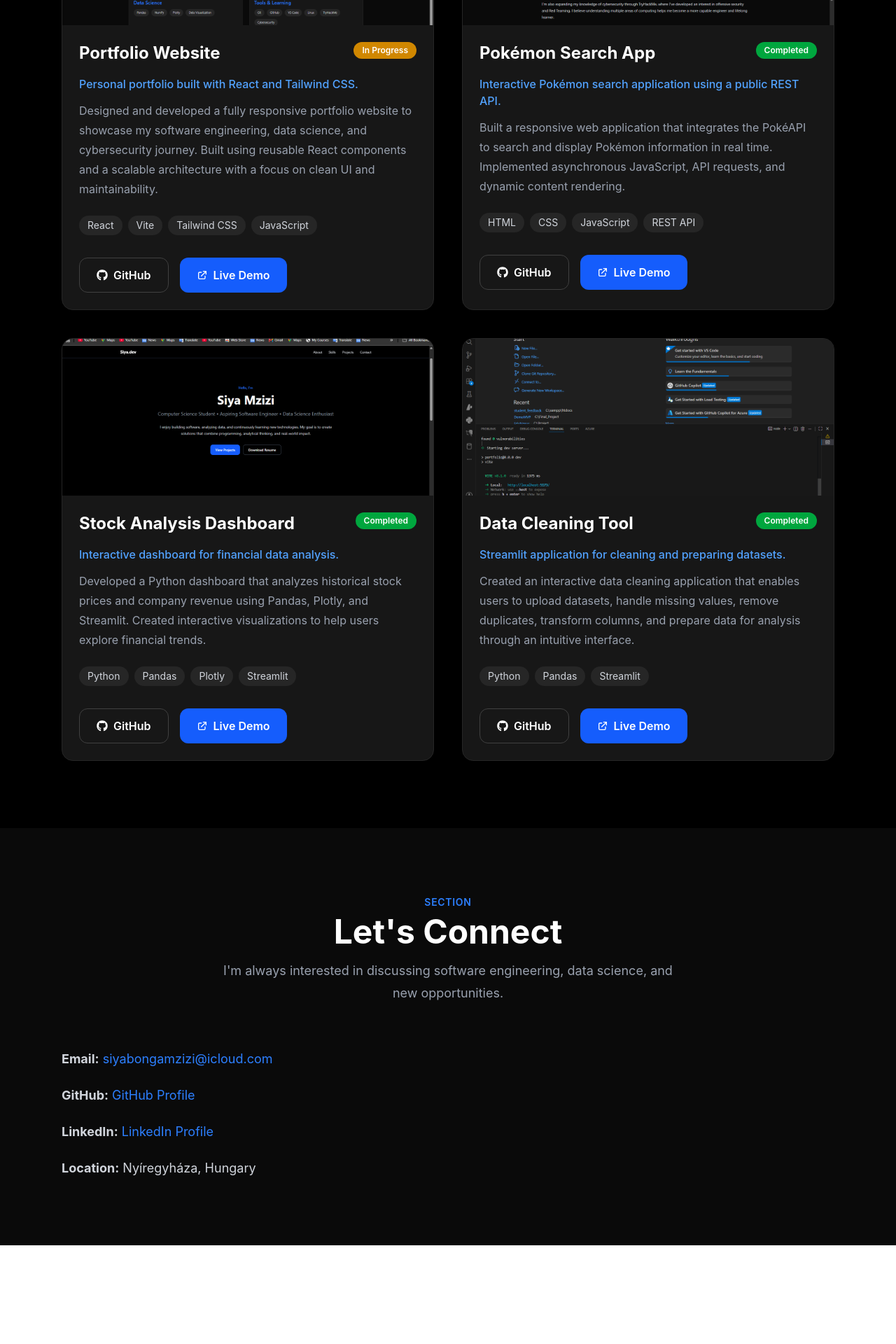
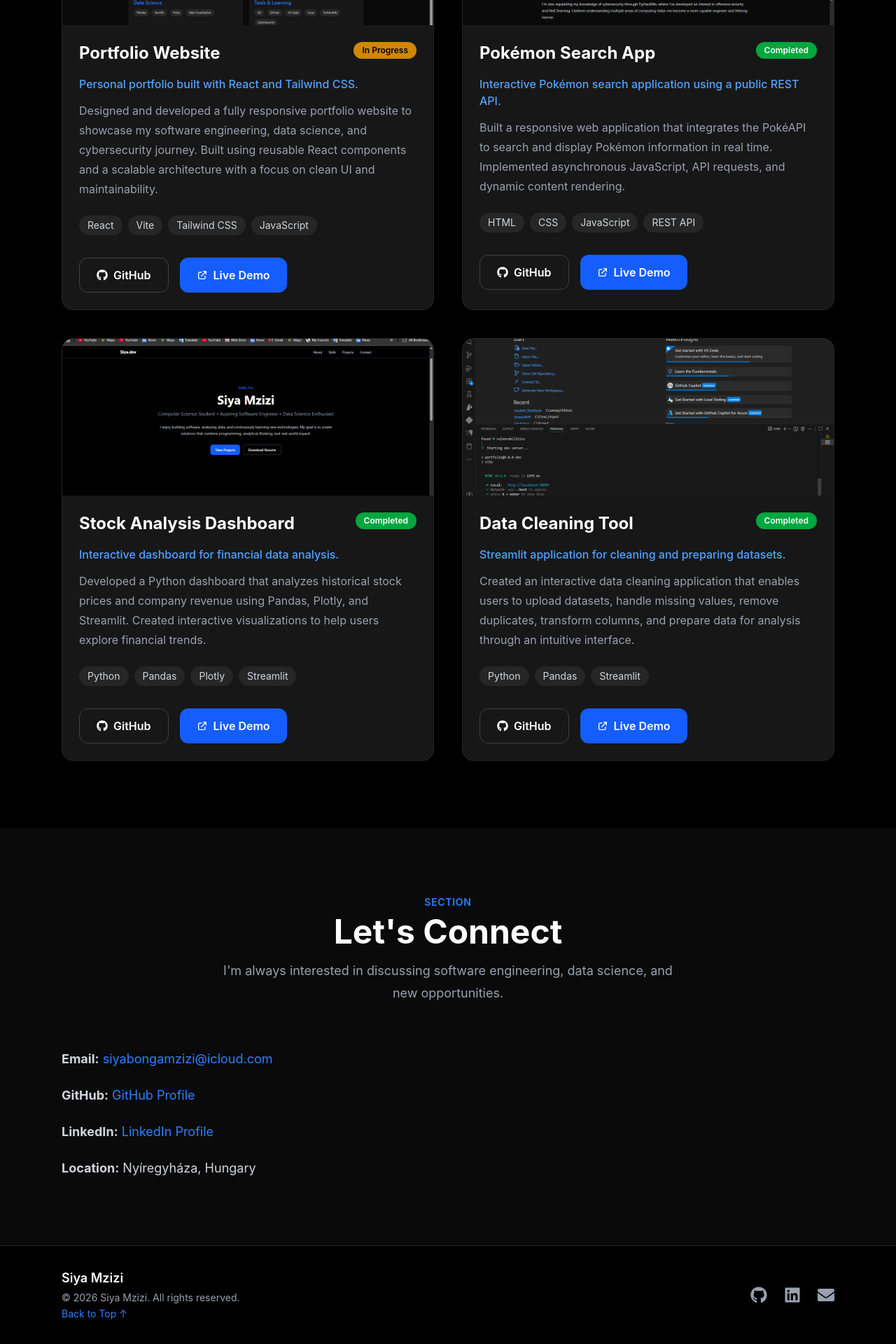
Before and after one commit to Phiophilus-Tseuoa/Potforlio_Website, a React app: page / in a window 1280 px wide. Shown: the part 2789-4709 px from the top of the page at 70% size. Before the commit the page ends 4568 px from the top, so only its background shows below. Built offline with nearby package versions, Linux system fonts and the light colour scheme; the HTML template or start-up script is replaced by a standard one.

Commit message:
Add reusable Badge component and professional footer

```diff
--- a/src/App.jsx
+++ b/src/App.jsx
@@ -4,6 +4,7 @@
 import Skills from "./sections/Skills";
 import Projects from "./sections/Projects";
 import Contact from "./sections/Contact";
+import Footer from "./components/Footer";
 
 function App() {
   return (
@@ -14,6 +15,7 @@
       <Skills />
       <Projects />
       <Contact />
+      <Footer />
     </main>
   );
 }
--- /dev/null
+++ b/src/components/Badge.jsx
@@ -0,0 +1,18 @@
+export default function Badge({
+  children,
+  variant = "primary",
+}) {
+  const styles = {
+    primary: "bg-blue-600",
+    success: "bg-green-600",
+    warning: "bg-yellow-600 text-black",
+  };
+
+  return (
+    <span
+      className={`px-3 py-1 rounded-full text-xs font-semibold ${styles[variant]}`}
+    >
+      {children}
+    </span>
+  );
+}
--- /dev/null
+++ b/src/components/Footer.jsx
@@ -0,0 +1,57 @@
+import { FaGithub, FaLinkedin, FaEnvelope } from "react-icons/fa";
+import Container from "./Container";
+import site from "../constants/site";
+import contact from "../data/contact";
+
+export default function Footer() {
+  const year = new Date().getFullYear();
+
+  return (
+    <footer className="border-t border-neutral-800 bg-black py-8">
+      <Container>
+        <div className="flex flex-col md:flex-row items-center justify-between gap-6">
+
+          <div className="text-center md:text-left">
+            <h3 className="font-semibold text-lg">
+              {site.name}
+            </h3>
+
+            <p className="text-gray-400 text-sm mt-1">
+              © {year} {site.name}. All rights reserved.
+            </p>
+            <a href="#home"
+                className="text-sm text-blue-500 hover:underline">Back to Top ↑
+            </a>
+          </div>
+
+          <div className="flex gap-6 text-2xl text-gray-400">
+            <a
+              href={contact.github}
+              target="_blank"
+              rel="noreferrer"
+              className="hover:text-blue-500 transition"
+            >
+              <FaGithub />
+            </a>
+
+            <a
+              href={contact.linkedin}
+              target="_blank"
+              rel="noreferrer"
+              className="hover:text-blue-500 transition"
+            >
+              <FaLinkedin />
+            </a>
+
+            <a
+              href={`mailto:${contact.email}`}
+              className="hover:text-blue-500 transition"
+            >
+              <FaEnvelope />
+            </a>
+          </div>
+        </div>
+      </Container>
+    </footer>
+  );
+}
--- a/src/components/ProjectCard.jsx
+++ b/src/components/ProjectCard.jsx
@@ -1,6 +1,7 @@
 import { FaGithub } from "react-icons/fa";
 import { HiOutlineExternalLink } from "react-icons/hi";
 import Button from "./Button";
+import Badge from "./Badge";
 
 export default function ProjectCard({
   image,
@@ -48,15 +49,12 @@
             {title}
           </h3>
 
-          <span
-            className={`px-3 py-1 rounded-full text-xs font-semibold ${
-              status === "Completed"
-                ? "bg-green-600"
-                : "bg-yellow-600"
-            }`}
-          >
-            {status}
-          </span>
+          <Badge variant={
+            status === "Completed"
+            ? "success"
+            : "warning"
+          }>{status}</Badge>
+
         </div>
 
         <p className="text-blue-400 font-medium mb-3">
```
